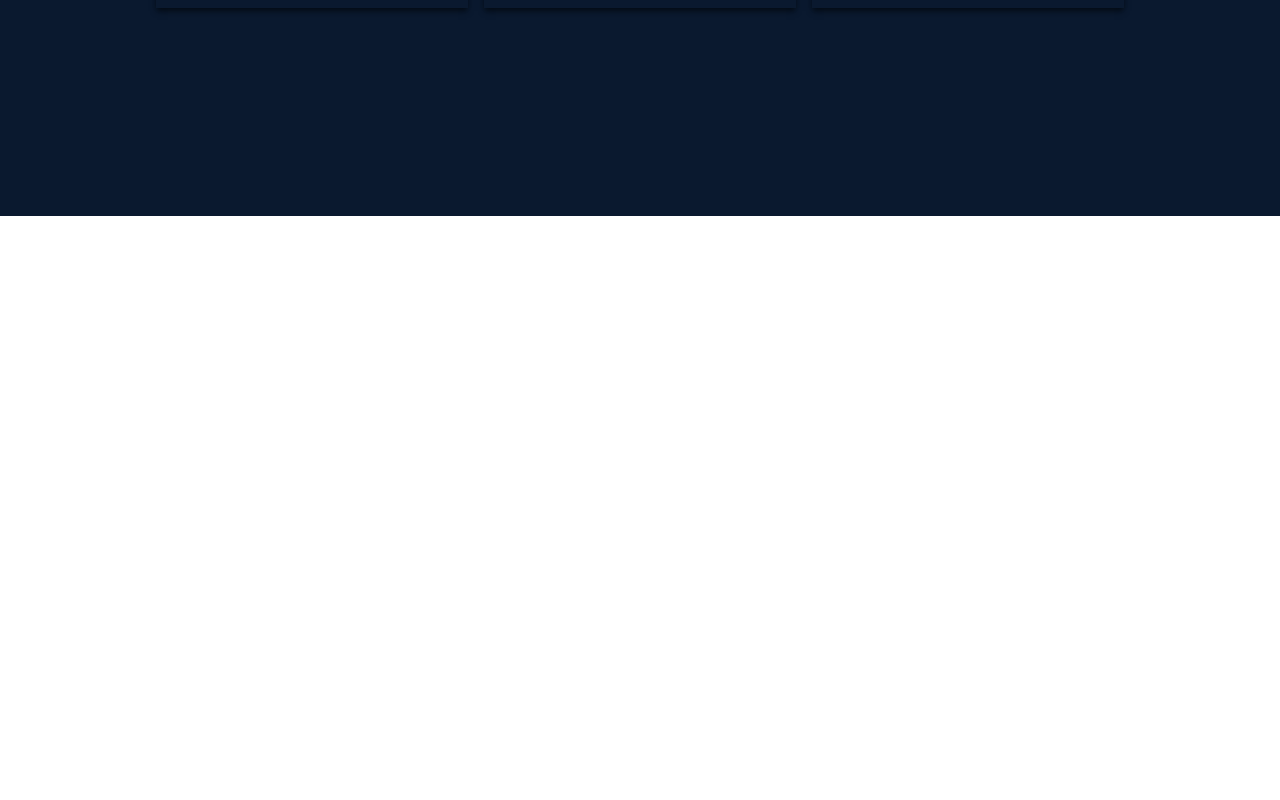
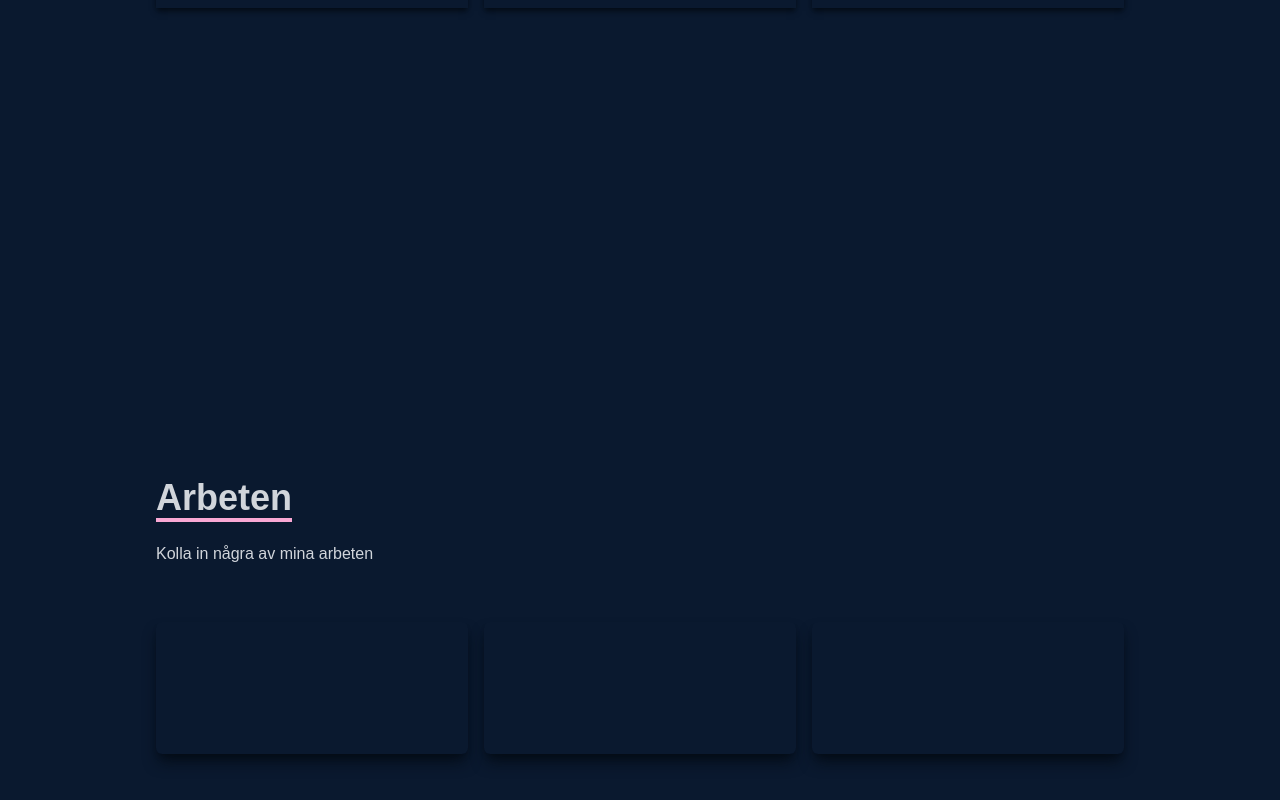
Before and after one commit to bunn1/portfolioReactApp, a React (Create React App) app: page / in a window 1280 px wide. Shown: the part 2184-2984 px from the top of the page. Before the commit the page ends 2400 px from the top, so only its background shows below. Built offline with nearby package versions, Linux system fonts and the light colour scheme.

Commit message:
Inserting and importing components in App.js

```diff
--- a/src/App.js
+++ b/src/App.js
@@ -2,6 +2,8 @@ import Navbar from './components/Navbar';
 import Home from './components/Home';
 import About from './components/About';
 import Skills from './components/Skills';
+import Work from './components/Work';
+import Contact from './components/Contact';
 
 function App() {
   return (
@@ -10,6 +12,8 @@ function App() {
       <Home />
       <About />
       <Skills />
+      <Work />
+      <Contact />
     </>
   );
 }
```
